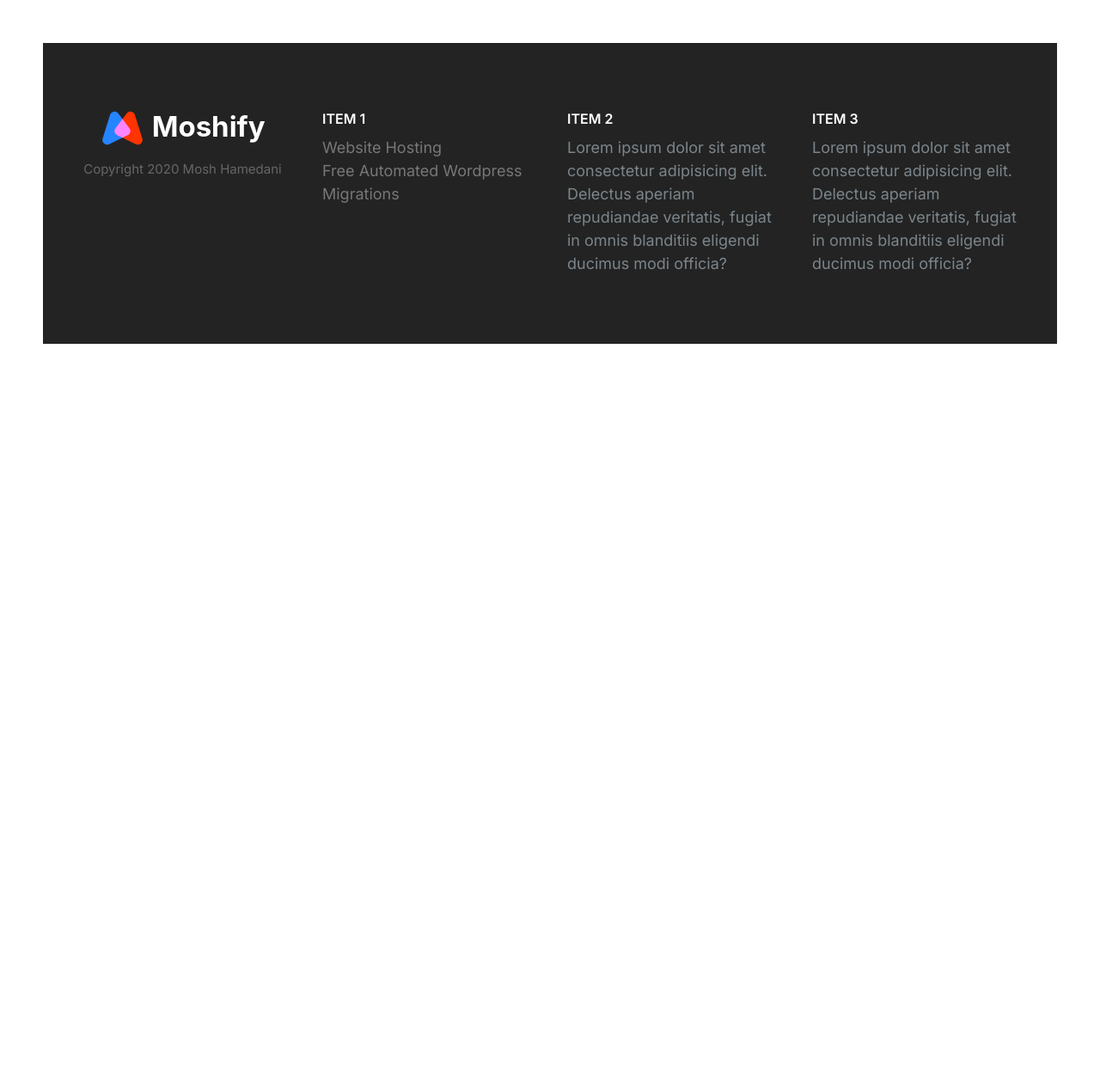
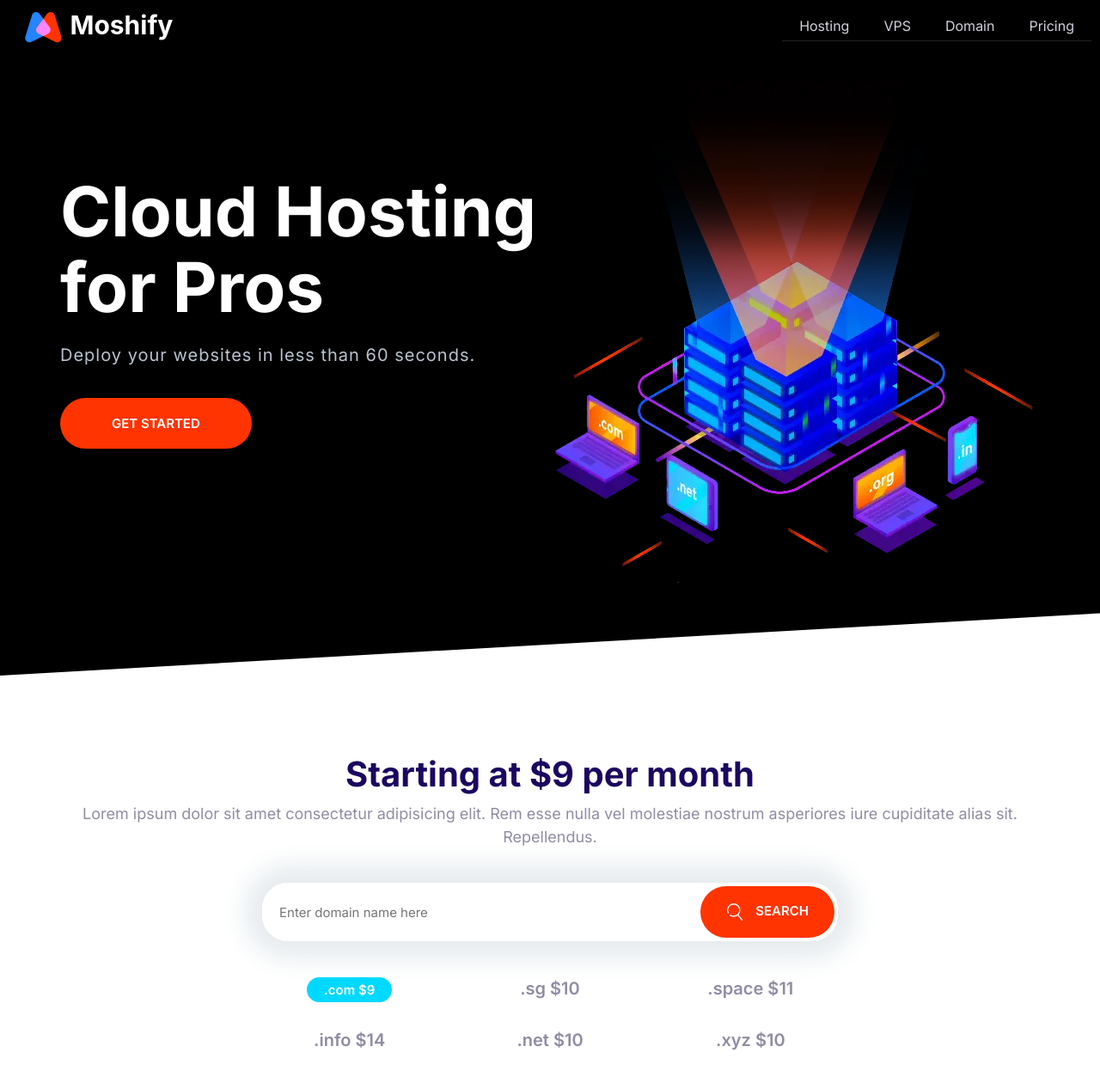
Before and after one commit to gioiaGalassi/moshify, a plain HTML site: page index.html in a window 1280 px wide. Shown: the whole page at 86% size. Before the commit the page ends 800 px from the top, so only its background shows below. Drawn offline with Linux system fonts and the light colour scheme.

Commit message:
Putting it all together

```diff
--- a/index.html
+++ b/index.html
@@ -14,56 +14,72 @@
     <link rel="stylesheet" href="css/normalize.css" />
     <link rel="stylesheet" href="css/styles.css" />
   </head>
-  <body style="padding: 5rem">
-    <footer class="block block--dark footer">
-      <div class="container grid footer__sections">
-        <section class="collapsible collapsible--expanded footer__section">
-          <header class="collapsible__header">
-            <h2 class="collapsible_heading footer__heading">Item 1</h2>
-            <svg class="icon icon--white collapsible__chevron">
-              <use xlink:href="images/sprite.svg#chevron"></use>
+  <body>
+    <header>
+      <nav class="nav collapsible">
+        <a href="/" class="nav__brand"
+          ><img src="images/logo.svg" alt="Moshify Logo"
+        /></a>
+        <svg class="icon icon--white nav__toggler">
+          <use xlink:href="images/sprite.svg#menu"></use>
         </svg>
+        <ul class="list nav__list collapsible__content">
+          <li class="nav__item"><a href="#">Hosting</a></li>
+          <li class="nav__item"><a href="#">VPS</a></li>
+          <li class="nav__item"><a href="#">Domain</a></li>
+          <li class="nav__item"><a href="#">Pricing</a></li>
+        </ul>
+      </nav>
     </header>
-          <div class="collapsible__content">
-            <ul class="list">
-              <li><a href="#">Website Hosting</a></li>
-              <li><a href="#">Free Automated Wordpress</a></li>
-              <li><a href="#">Migrations</a></li>
-            </ul>
+    <section class="block block--dark block--skewed-left hero">
+      <div class="container grid grid--1x2">
+        <header class="block__header hero__content">
+          <h1 class="block__heading">Cloud Hosting for Pros</h1>
+          <p class="hero__tagline">
+            Deploy your websites in less than 60 seconds.
+          </p>
+          <a href="" class="btn btn--accent btn--stretched">Get Started</a>
+        </header>
+        <picture>
+          <source
+            type="image/webp"
+            srcset="images/banner.webp 1x, images/banner@2x.webp 2x"
+          />
+          <source
+            type="image/png"
+            srcset="images/banner.png 1x, images/banner@2x.png 2x"
+          />
+          <img class="hero__image" src="images/banner.png" alt="" />
+        </picture>
       </div>
     </section>
-        <section class="collapsible footer__section">
-          <header class="collapsible__header">
-            <h2 class="collapsible_heading footer__heading">Item 2</h2>
-            <svg class="icon icon--white collapsible__chevron">
-              <use xlink:href="images/sprite.svg#chevron"></use>
+    <section class="block container block-domain">
+      <header class="block__header">
+        <h2>Starting at $9 per month</h2>
+        <p>
+          Lorem ipsum dolor sit amet consectetur adipisicing elit. Rem esse
+          nulla vel molestiae nostrum asperiores iure cupiditate alias sit.
+          Repellendus.
+        </p>
+      </header>
+      <div class="input-group">
+        <input type="text" class="input" placeholder="Enter domain name here" />
+        <button class="btn btn--accent">
+          <svg class="icon icon--white">
+            <use xlink:href="images/sprite.svg#search"></use>
           </svg>
-          </header>
-          <div class="collapsible__content">
-            Lorem ipsum dolor sit amet consectetur adipisicing elit. Delectus
-            aperiam repudiandae veritatis, fugiat in omnis blanditiis eligendi
-            ducimus modi officia?
+          Search
+        </button>
       </div>
+      <ul class="list block-domain__prices">
+        <li><span class="badge badge--secondary">.com $9</span></li>
+        <li>.sg $10</li>
+        <li>.space $11</li>
+        <li>.info $14</li>
+        <li>.net $10</li>
+        <li>.xyz $10</li>
+      </ul>
     </section>
-        <section class="collapsible footer__section">
-          <header class="collapsible__header">
-            <h2 class="collapsible_heading footer__heading">Item 3</h2>
-            <svg class="icon icon--white collapsible__chevron">
-              <use xlink:href="images/sprite.svg#chevron"></use>
-            </svg>
-          </header>
-          <div class="collapsible__content">
-            Lorem ipsum dolor sit amet consectetur adipisicing elit. Delectus
-            aperiam repudiandae veritatis, fugiat in omnis blanditiis eligendi
-            ducimus modi officia?
-          </div>
-        </section>
-        <section class="footer__brand">
-          <img src="images/logo.svg" alt="" />
-          <p class="footer__copyright">Copyright 2020 Mosh Hamedani</p>
-        </section>
-      </div>
-    </footer>
 
     <script src="js/main.js"></script>
   </body>
```
Lines whose indentation alone changed are shown as unchanged.
